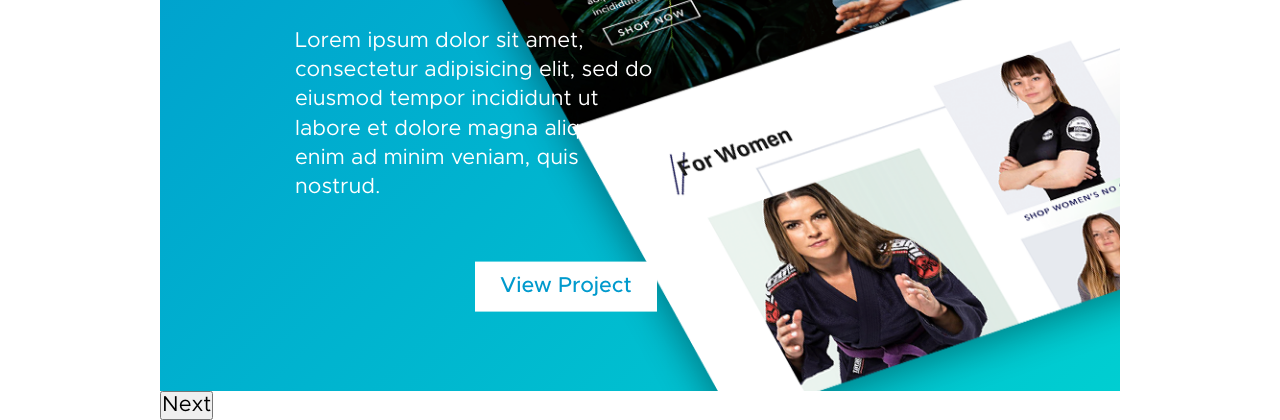
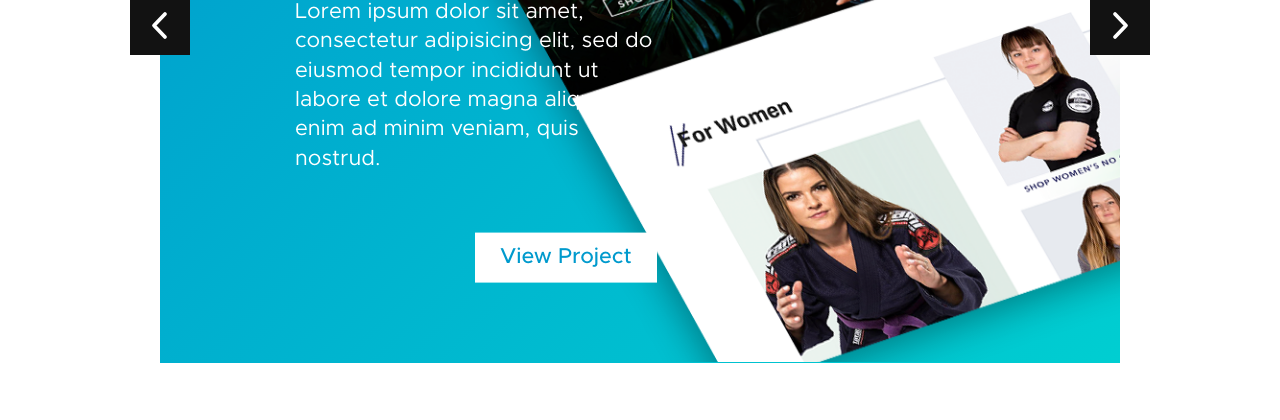
Before and after one commit to egmatti/portfolio-v2, a plain HTML site: page index.html in a window 1280 px wide. Shown: the part 875-1295 px from the top of the page. After the commit the page ends 1238 px from the top, so only its background shows below. Drawn offline with nearby package versions, Linux system fonts and the light colour scheme.

Commit message:
Got featured project slider arrows working

```diff
--- a/js/script.js
+++ b/js/script.js
@@ -19,3 +19,6 @@ $(".featured-project-slider").slick({
  slidesToShow: 1,
  vertical: false
 });
+
+$(".slick-prev").html("");
+$(".slick-next").html("");
--- a/scss/pages/_home.scss
+++ b/scss/pages/_home.scss
@@ -69,8 +69,49 @@
 
 .featured-project-slider {
   margin: -137.5px 12.5% 0 12.5%;
+  max-width: 1080px;
   position: relative;
   width: 75%;
+}
+
+.featured-project-slider .slick-prev {
+  align-items: stretch;
+  background: none;
+  border: none;
+  height: 60px;
+  left: -30px;
+  outline-style: none;
+  overflow: hidden;
+  padding: 0;
+  position: absolute;
+  top: 45.555%;
+  width: 60px;
+  z-index: 100;
+
+  &:before {
+    content: url('../img/home/featured-project/previous-arrow.svg');
+    cursor: pointer;
+  }
+}
+
+.featured-project-slider .slick-next {
+  align-items: stretch;
+  background: none;
+  border: none;
+  bottom: 45.555%;
+  height: 60px;
+  outline-style: none;
+  overflow: hidden;
+  padding: 0;
+  position: absolute;
+  right: -30px;
+  width: 60px;
+  z-index: 100;
+
+  &:before {
+    content: url('../img/home/featured-project/next-arrow.svg');
+    cursor: pointer;
+  }
 }
 
 .featured-project {
```
Also changed, not shown: css/style.css, img/home/featured-project/next-arrow.svg (added), img/home/featured-project/previous-arrow.svg (added), 1 other file.
